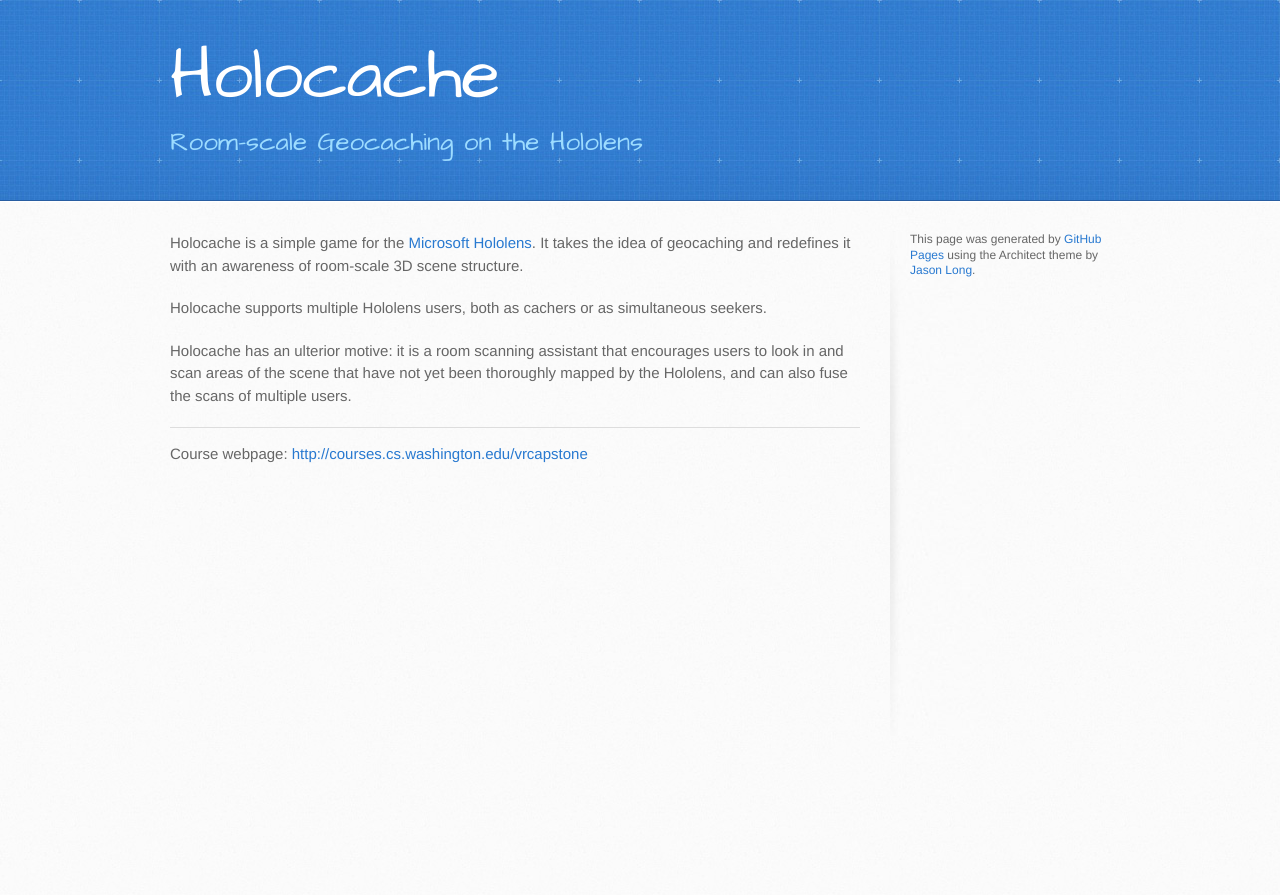
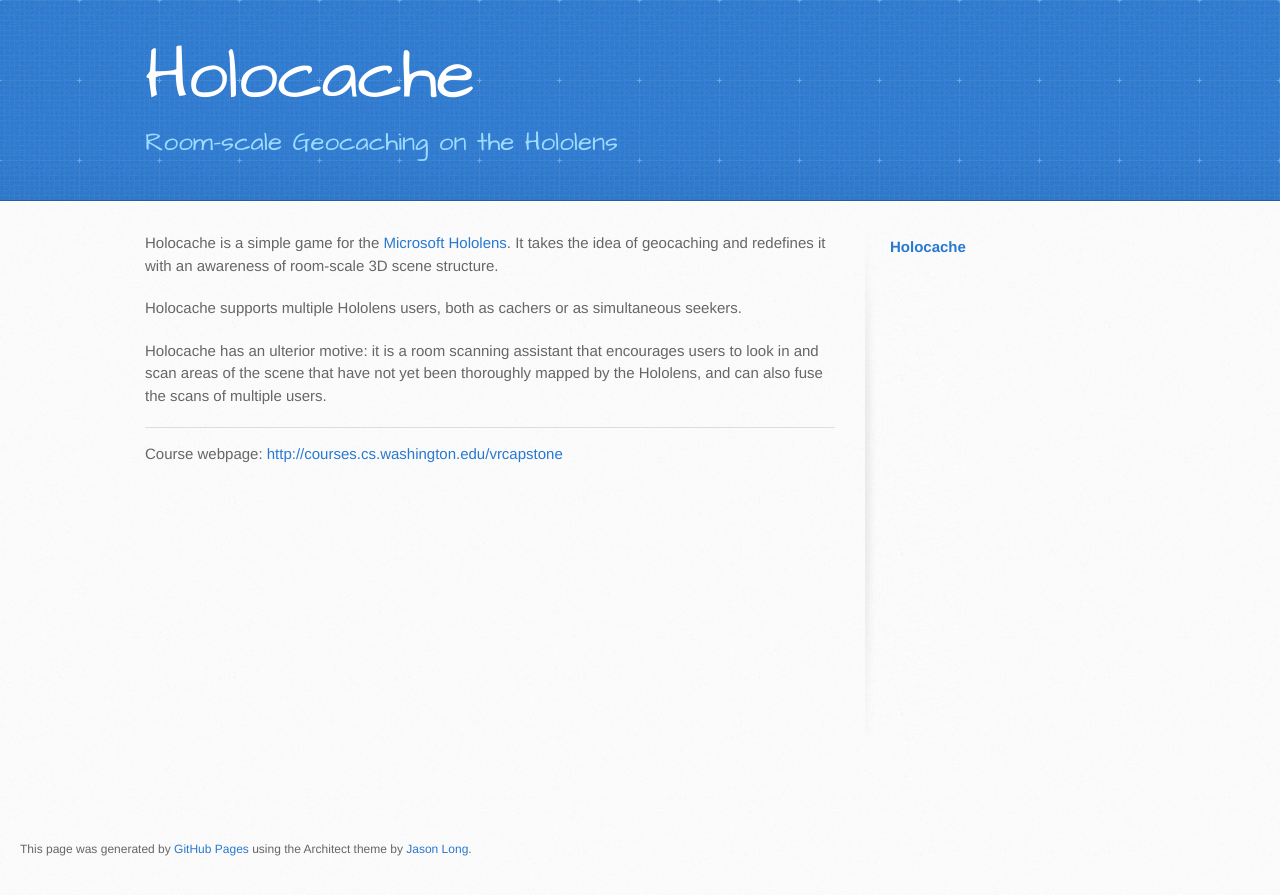
Before and after one commit to holoscanner/holoscanner.github.io, a Jekyll site: the page built from index.md, in a window 1280 px wide. Shown: the top 895 px of the page. Built offline with Jekyll 4.4.1, drawn with Linux system fonts in a browser that asks for light colours; Markdown is read by kramdown in place of the engine named in the settings.

Commit message:
Style sidebar

```diff
--- a/_layouts/default.html
+++ b/_layouts/default.html
@@ -17,6 +17,7 @@
   </head>
 
   <body>
+  <div id="body">
     <header>
       <div class="inner">
         <h1> {{ site.name }} </h1>
@@ -33,11 +34,24 @@
         </section>
 
         <aside id="sidebar">
+            {% for node in site.pages %}
+                {% if node.title != null %}
+                    {% if group == null or group == node.group %}
+                        {% if page.url == node.url %}
+                        <li class="active"><a href="{{ BASE_PATH }}{{node.url}}" class="active">{{node.title}}</a></li>
+                        {% else %}
+                        <li><a href="{{ BASE_PATH }}{{node.url}}">{{node.title}}</a></li>
+                        {% endif %}
+                    {% endif %}
+                {% endif %}
+            {% endfor %}
 
-          <p>This page was generated by <a href="https://pages.github.com">GitHub Pages</a> using the Architect theme by <a href="https://twitter.com/jasonlong">Jason Long</a>.</p>
         </aside>
       </div>
     </div>
-
+    <footer>
+          This page was generated by <a href="https://pages.github.com">GitHub Pages</a> using the Architect theme by <a href="https://twitter.com/jasonlong">Jason Long</a>.
+    </footer>
+  </div>
   </body>
 </html>
--- a/stylesheets/stylesheet.css
+++ b/stylesheets/stylesheet.css
@@ -10,6 +10,7 @@ html {
   font-family: sans-serif; /* 1 */
   -webkit-text-size-adjust: 100%; /* 2 */
   -ms-text-size-adjust: 100%; /* 2 */
+  height: 100%;
 }
 
 /**
@@ -18,6 +19,12 @@ html {
 
 body {
   margin: 0;
+  height: 100%;
+}
+
+#body {
+    position: relative;
+    min-height: 100%;
 }
 
 /* HTML5 display definitions
@@ -479,12 +486,13 @@ header h2 {
 
 .inner {
   position: relative;
-  width: 940px;
+  width: 990px;
   margin: 0 auto;
 }
 
 #content-wrapper {
   padding-top: 30px;
+  padding-bottom: 60px; /* Footer height */
   border-top: solid 1px #fff;
 }
 
@@ -499,16 +507,26 @@ header h2 {
 
 aside#sidebar {
   float: right;
-  width: 200px;
+  width: 250px;
   min-height: 504px;
   padding-left: 20px;
-  font-size: 12px;
   line-height: 1.3;
   background: transparent url(../images/sidebar-bg.jpg) 0 0 no-repeat;
 }
 
-aside#sidebar p.repo-owner,
-aside#sidebar p.repo-owner a {
+aside#sidebar li {
+    list-style: none;
+    padding: 5px;
+}
+aside#sidebar a.active {
+    font-weight: bold;
+}
+
+footer {
+    font-size: 12px;
+}
+footer p.repo-owner,
+footer p.repo-owner a {
   font-weight: bold;
 }
 
@@ -857,6 +875,14 @@ dl dd {
   }
 }
 
+footer {
+    padding-left: 20px;
+    position: absolute;
+    bottom: 0;
+    width: 80%;
+    height: 60px;
+}
+
 /* Mobile Landscape Size to Tablet Portrait (devices and browsers) */
 @media only screen and (min-width: 480px) and (max-width: 767px) { }
 
```
